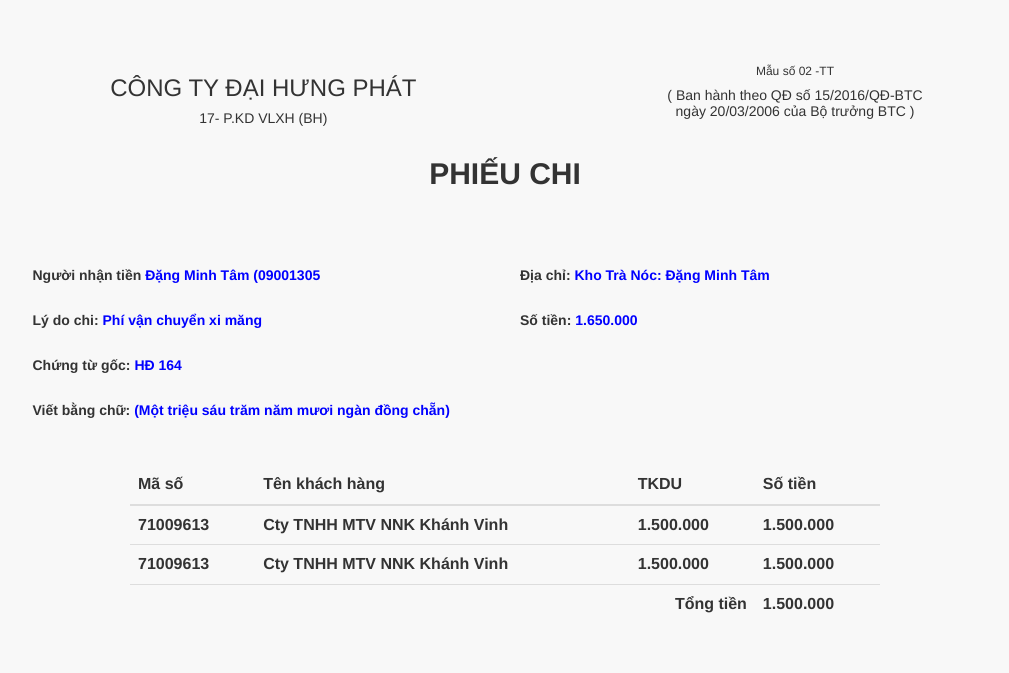
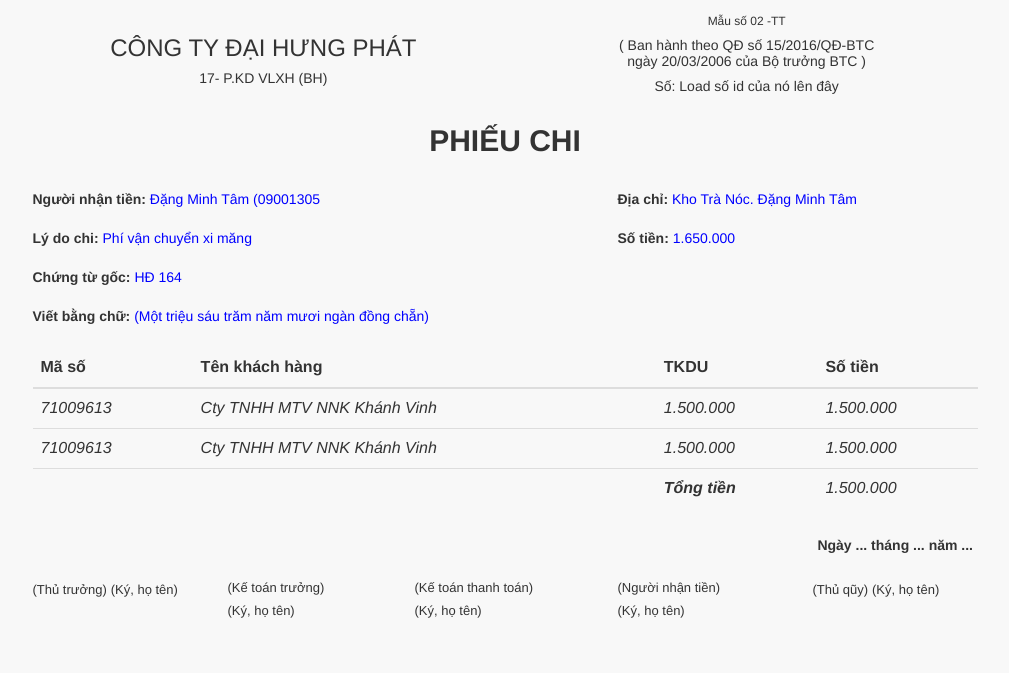
Before and after one commit to thachmong0707/ahihi, a PHP site: page /ahihi/views/pages/phieuchi.php in a window 1280 px wide. Shown: the top 673 px of the page, without its empty margins (135-1144 px from the left). Run offline with PHP 8.4, Linux system fonts and the light colour scheme; the visitor is signed in with stand-in values (Sample User, id 1); lists and menus that the app fills with data are empty.

Commit message:
finish UI print...

```diff
--- a/views/pages/phieuchi.php
+++ b/views/pages/phieuchi.php
@@ -1,4 +1,5 @@
 </html>
+
 </html>
 <!DOCTYPE html>
 <html lang="en">
@@ -19,40 +20,67 @@
 
             <style type="text/css">
                 .header-title {
-                    padding: 15px 5px 15px 5px;
+                    padding: 5px;
                 }
 
                 .body-content {
-                    padding-top: 30px;
-                    padding-bottom: 30px;
+                    padding-top: 10px;
+                    padding-bottom: 10px;
                 }
 
                 .info {
                     color: blue;
+                    font-weight: 400;
+                }
+
+                label.sign {
+                    font-weight: 400;
+                    font-size: 13px;
+                }
+
+                @media(max-width: 1000px) {
+                    label.sign {
+                        font-size: 11px;
+                    }
                 }
 
                 .padding-row {
-                    padding-top: 10px;
-                    padding-bottom: 10px;
+                    padding-top: 7px;
+                    padding-bottom: 7px;
                 }
 
-                .body-content {
-                    padding-top: 40px;
-                    padding-bottom: 40px:
-                    background-color: black;
+                td {
+                    font-style: italic;
+                }
+
+                .money-total {
+                    font-weight: 700;
+                }
+
+                .company-name {
+                    padding-top: 10px;
+                }
+
+                .exception-col {
+                    padding-left: 7px;
+                    padding-right: 7px;
+                }
+                .date-sign{
+                    margin-right: 10%;
                 }
             </style>
             <div class="container">
-                <div class="body-content">
+                <div class="body-wrapper">
                     <div class="header-title">
                         <div class="row">
-                        <div class="col-md-5 col-md-offset-1 col-xs-6">
+                            <div class="col-md-5 col-md-offset-1 col-xs-6 company-name">
                                 <h3 class="text-center">CÔNG TY ĐẠI HƯNG PHÁT</h3>
                                 <h5 class="text-center">17- P.KD VLXH (BH)</h5>
                             </div>
-                        <div class="col-md-4 col-md-offset-1 col-xs-6">
+                            <div class="col-md-5 col-xs-6">
                                 <h6 class="text-center">Mẫu số 02 -TT</h6>
                                 <h5 class="text-center">( Ban hành theo QĐ số 15/2016/QĐ-BTC <br> ngày 20/03/2006 của Bộ trưởng BTC )</h5>
+                                <h5 class="text-center">Số: Load số id của nó lên đây</h5>
                             </div>
 
                         </div>
@@ -63,13 +91,13 @@
                     <div class="body-content">
                         <!-- <form class=""> -->
                         <div class="row padding-row">
-                        <div class="col-md-5 col-md-offset-1 col-sm-5 col-xs-6">
-                            <label>Người nhận tiền</label>
+                            <div class="col-md-5 col-md-offset-1 col-sm-6 col-xs-6">
+                                <label>Người nhận tiền:</label>
                                 <label class="info">Đặng Minh Tâm (09001305</label>
                             </div>
-                        <div class="col-md-6 col-sm-6 col-xs-6">
+                            <div class="col-md-5 col-md-offset-1 col-sm-6 col-xs-6">
                                 <label>Địa chỉ:</label>
-                            <label class="info">Kho Trà Nóc: Đặng Minh Tâm</label>
+                                <label class="info">Kho Trà Nóc. Đặng Minh Tâm</label>
                             </div>
                         </div>
                         <div class="row padding-row">
@@ -77,13 +105,14 @@
                                 <label>Lý do chi: </label>
                                 <label class="info">Phí vận chuyển xi măng</label>
                             </div>
-                        <div class="col-md-6 col-sm-6 col-xs-6">
+                            <div class="col-md-5 col-md-offset-1 col-sm-6 col-xs-6">
                                 <label>Số tiền:</label>
                                 <label class="info">1.650.000</label>
                             </div>
                         </div>
                         <div class="row padding-row">
-                        <div class="col-md-5 col-md-offset-1">
+                            <div class="col-md-5 col-md-offset-1
+                        ">
                                 <label>Chứng từ gốc:</label>
                                 <label class="info">HĐ 164</label>
                             </div>
@@ -97,7 +126,7 @@
                     </div>
                     <div class="table-detail">
                         <div class="row">
-                        <div class="col-sm-8 col-sm-offset-2">
+                            <div class="col-md-10 col-md-offset-1 col-12">
                                 <table class="table table-hover">
                                     <thead>
                                         <tr>
@@ -110,27 +139,54 @@
                                     </thead>
                                     <tbody>
                                         <tr>
-                                        <th>71009613</th>
-                                        <th>Cty TNHH MTV NNK Khánh Vinh</th>
-                                        <th>1.500.000</th>
-                                        <th>1.500.000</th>
+                                            <td>71009613</td>
+                                            <td>Cty TNHH MTV NNK Khánh Vinh</td>
+                                            <td>1.500.000</td>
+                                            <td>1.500.000</td>
                                         </tr>
 
                                         <tr>
-                                        <th>71009613</th>
-                                        <th>Cty TNHH MTV NNK Khánh Vinh</th>
-                                        <th>1.500.000</th>
-                                        <th>1.500.000</th>
+                                            <td>71009613</td>
+                                            <td>Cty TNHH MTV NNK Khánh Vinh</td>
+                                            <td>1.500.000</td>
+                                            <td>1.500.000</td>
                                         </tr>
                                         <tr>
-                                        <th class="text-right" colspan="3">Tổng tiền</th>
-                                        <th>1.500.000</th>
+                                            <td></td>
+                                            <td></td>
+                                            <td class="money-total">Tổng tiền</td>
+                                            <td>1.500.000</td>
                                         </tr>
                                     </tbody>
                                 </table>
                             </div>
-
-
+                        </div>
+                        <div class="row padding-row">
+                            <p class="text-right date-sign"><strong>
+                                Ngày ... tháng ... năm ...
+                            </strong></p>
+                        </div>
+                        <div class="row padding-row">
+                            <div class="col-md-2 col-md-offset-1 col-xs-2 col-xs-offset-1">
+                                <label class="sign">(Thủ trưởng)</label>
+                                <label class="sign">(Ký, họ tên)</label>
+                            </div>
+                            <div class="col-md-2 col-xs-2">
+                                <label class="sign">(Kế toán trưởng)</label>
+                                <label class="sign">(Ký, họ tên)</label>
+                            </div>
+                            <div class="col-md-2 col-xs-2 exception-col">
+                                <label class="sign">(Kế toán thanh toán)</label>
+                                <label class="sign">(Ký, họ tên)</label>
+                            </div>
+                            <div class="col-md-2 col-xs-2">
+                                <label class="sign">(Người nhận tiền)</label>
+                                <label class="sign">(Ký, họ tên)</label>
+                            </div>
+                            <div class="col-md-2 col-xs-2">
+                                <label class="sign">(Thủ qũy)</label>
+                                <label class="sign">(Ký, họ tên)</label>
+                            </div>
                         </div>
                     </div>
                 </div>
```
Lines whose indentation alone changed are shown as unchanged.
